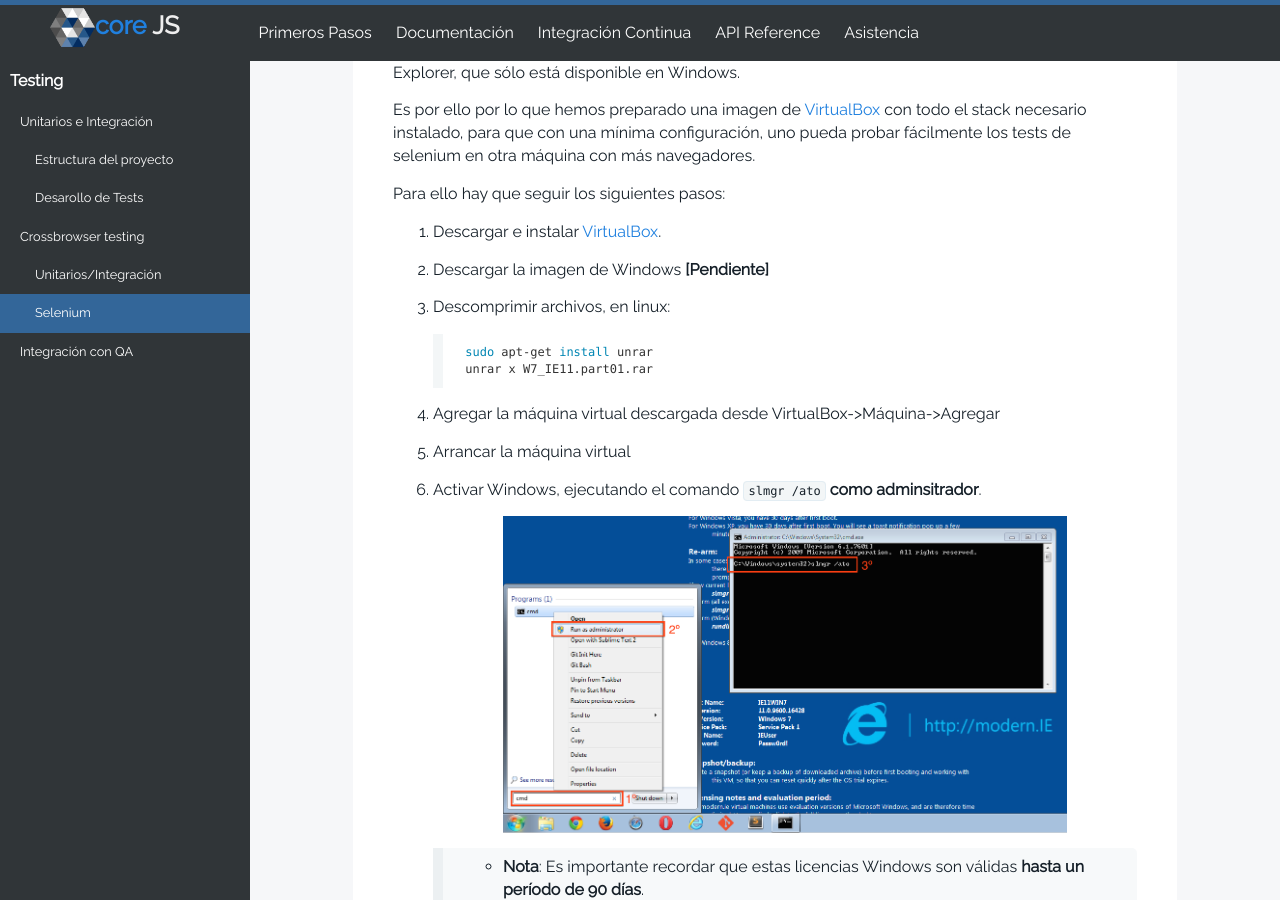
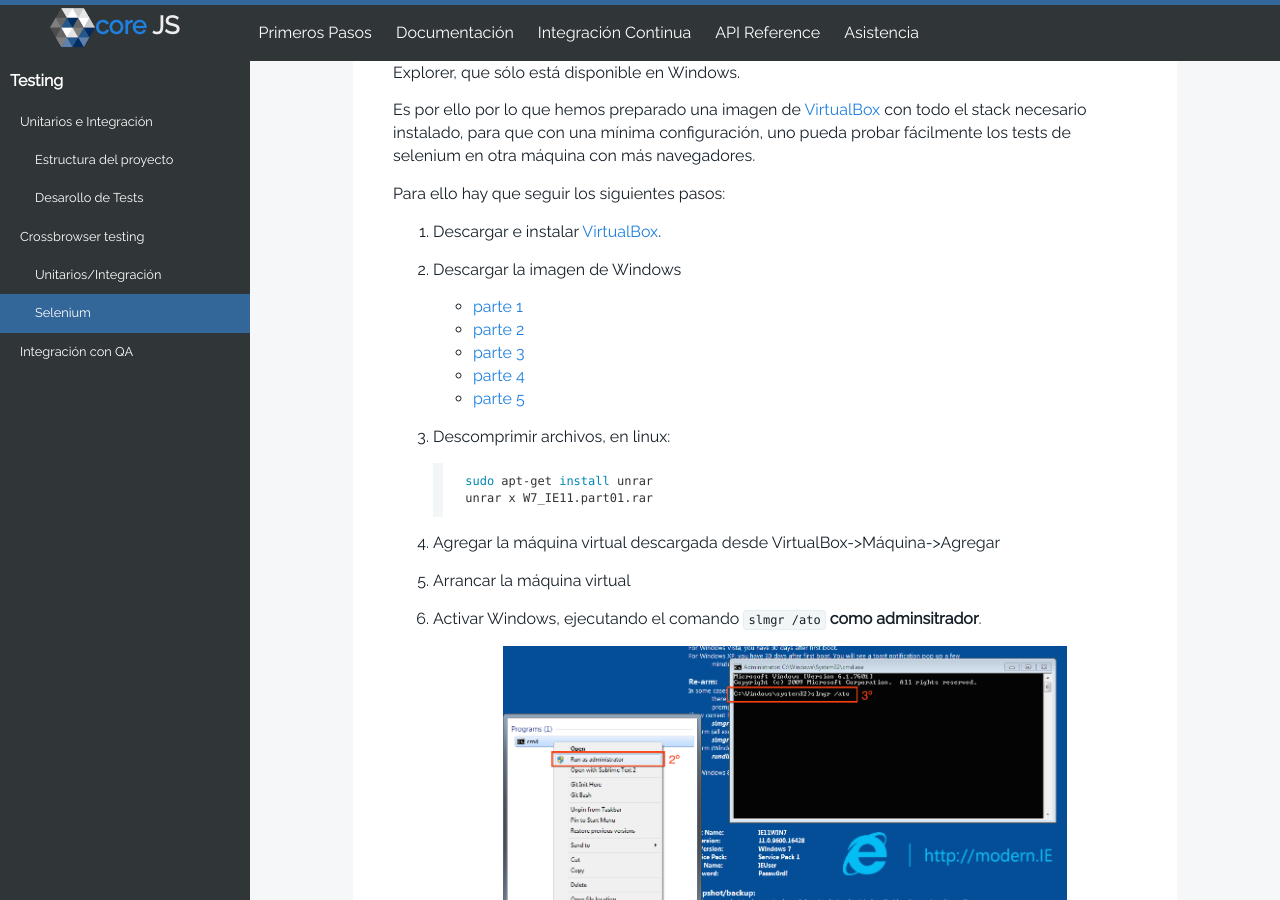
Before and after one commit to bq-devtools/corejs-doc, a Jekyll site: the page built from testing/index.md, in a window 1280 px wide and 900 px high, scrolled down 4881 px. Built offline with Jekyll 4.4.1, drawn with Linux system fonts in a browser that asks for light colours; nearby versions of some CDN libraries; Markdown is read by kramdown in place of the engine named in the settings.

Commit message:
VirtualBox image links added

```diff
--- a/testing/index.md
+++ b/testing/index.md
@@ -278,7 +278,13 @@ Para ello hay que seguir los siguientes pasos:
 
 1. Descargar e instalar [VirtualBox](https://www.virtualbox.org/).
 
-2. Descargar la imagen de Windows **[Pendiente]**
+2. Descargar la imagen de Windows
+
+    * [parte 1](https://s3-eu-west-1.amazonaws.com/selenium-vms/win7_ie11/W7_IE11.part01.rar)
+    * [parte 2](https://s3-eu-west-1.amazonaws.com/selenium-vms/win7_ie11/W7_IE11.part02.rar)
+    * [parte 3](https://s3-eu-west-1.amazonaws.com/selenium-vms/win7_ie11/W7_IE11.part03.rar)
+    * [parte 4](https://s3-eu-west-1.amazonaws.com/selenium-vms/win7_ie11/W7_IE11.part04.rar)
+    * [parte 5](https://s3-eu-west-1.amazonaws.com/selenium-vms/win7_ie11/W7_IE11.part05.rar)
 
 3. Descomprimir archivos, en linux:
 
```
